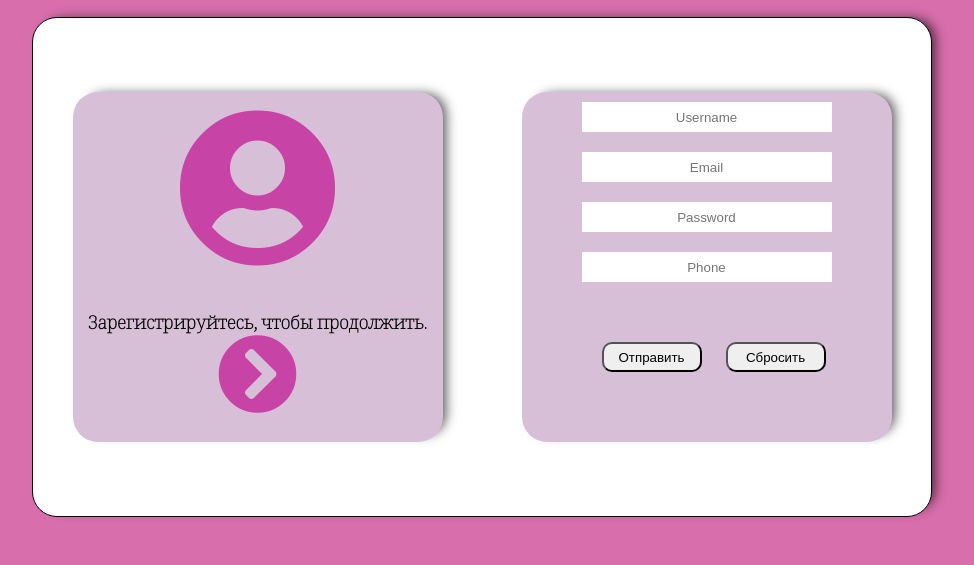
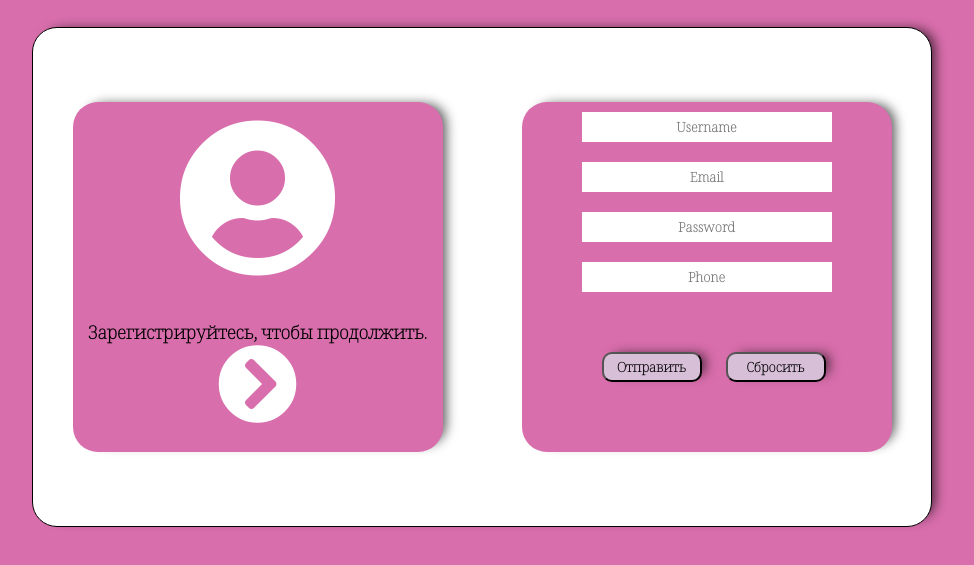
Before and after one commit to Lenochkaa/registration, a plain HTML site: page index.html in a window 1280 px wide. Shown: the part 71-636 px from the top of the page, without its empty margins (158-1132 px from the left). Drawn offline with nearby package versions, Linux system fonts and the light colour scheme.

Commit message:
registration

```diff
--- a/index.html
+++ b/index.html
@@ -37,8 +37,8 @@
                     <input placeholder="Phone" type="tel" name="user_phone" id="">
                 </div>
                 <div class="button">
-                    <button type="submit">Отправить</button>
-                    <button type="reset">Сбросить</button>
+                    <button type="submit"><b>Отправить</b></button>
+                    <button type="reset"><b>Сбросить</b></button>
                 </div>
             </div>
         </form>
--- a/style.css
+++ b/style.css
@@ -24,7 +24,7 @@ form {
     border: 1px solid black;
     width: 900px;
     height: 500px;
-    margin: 20px auto;
+    margin: 30px auto;
     background-color: white;
     display: flex;
     justify-content: space-around;
@@ -36,7 +36,7 @@ form {
 .info {
     width: 370px;
     height: 350px;
-    background-color: thistle;
+    background-color: rgb(216, 110, 172);
     border-radius: 25px;
     -webkit-box-shadow: 8px -3px 12px -5px rgba(0,0,0,0.66);
     box-shadow: 8px -3px 12px -5px rgba(0,0,0,0.66);
@@ -45,7 +45,7 @@ form {
     text-align: center;
     font-size: 160px;
     margin-top: 10px;
-    color: rgb(199, 67, 166);
+    color: white;
 }
 .user_text {
     text-align: center;
@@ -57,12 +57,12 @@ form {
 }
 .user_text i {
     font-size: 80px;
-    color: rgb(199, 67, 166);
+    color: white;
 }
 .info_box {
     width: 370px;
     height: 350px;
-    background-color: thistle;
+    background-color: rgb(216, 110, 172);
     border-radius: 25px;
     -webkit-box-shadow: 8px -3px 12px -5px rgba(0,0,0,0.66);
     box-shadow: 8px -3px 12px -5px rgba(0,0,0,0.66);
@@ -80,6 +80,9 @@ input {
     width: 250px;
     height: 30px;
     border: none;
+    background-color: white;
+    font-family: 'Noto Serif Display', serif;
+    font-weight: bold;
 }
 .button {
     width: 400px;
@@ -91,4 +94,8 @@ button {
     width: 100px;
     height: 30px;
     border-radius: 10px;
+    font-family: 'Noto Serif Display', serif;
+    -webkit-box-shadow: 8px -3px 12px -5px rgba(0,0,0,0.66);
+    box-shadow: 8px -3px 12px -5px rgba(0,0,0,0.66);
+    background-color: thistle;
 }
```
